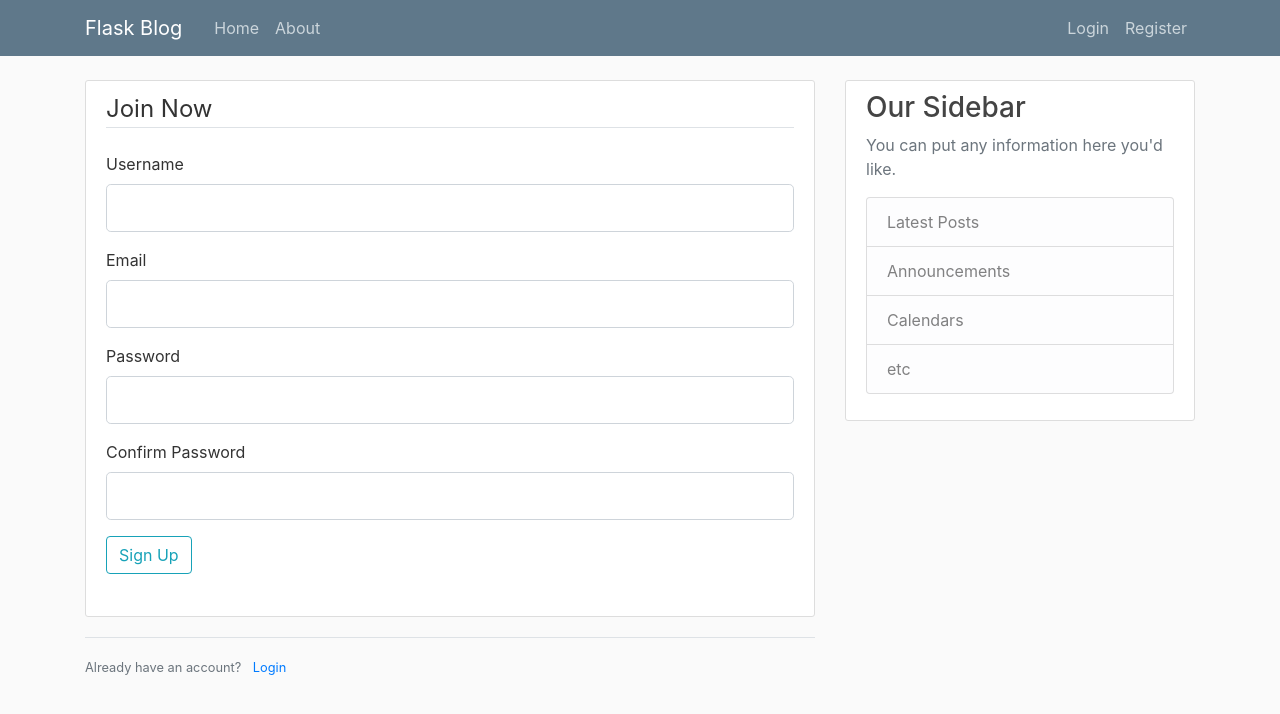
After one commit to Hephaestus14089/flask-tutorial, a Flask app: page /register in a window 1280 px wide. The commit adds this page. Shown: the top 714 px of the page. Run offline with Flask 2, Linux system fonts and the light colour scheme; some libraries are stand-ins or nearby versions.

Commit message:
Forms and Validation

```diff
--- a/app.py
+++ b/app.py
@@ -1,5 +1,8 @@
-from flask import Flask, render_template
+from flask import Flask, render_template, url_for, flash, redirect
+from forms import RegistrationForm, LoginForm
 app = Flask(__name__)
+
+app.config['SECRET_KEY'] = 'c185577fd74c1e33ba9914cd79fa48cb'
 
 posts = [
     {
@@ -25,5 +28,28 @@ def home():
 def about():
     return render_template("about.html", title = "About")
 
+@app.route('/register', methods=['GET', 'POST'])
+def register():
+    form = RegistrationForm()
+
+    if form.validate_on_submit():
+        flash(f"Account created for {form.username.data}.", 'success')
+        return redirect(url_for('home'))
+
+    return render_template("register.html", title = "Register", form = form)
+
+@app.route('/login', methods=['GET', 'POST'])
+def login():
+    form = LoginForm()
+
+    if form.validate_on_submit():
+        if form.email.data == 'admin@blog.com' and form.password.data == 'password':
+            flash("Login successfull, Welcome", 'success')
+            return redirect(url_for('home'))
+        else:
+            flash("Login unsuccessful, please check credentials", 'danger')
+
+    return render_template("login.html", title = "Login", form = form)
+
 if __name__ == '__main__':
     app.run(debug=True)
--- /dev/null
+++ b/forms.py
@@ -0,0 +1,34 @@
+from flask_wtf import FlaskForm
+from wtforms import StringField, PasswordField, SubmitField, BooleanField
+from wtforms.validators import DataRequired, Length, Email, EqualTo
+
+class RegistrationForm(FlaskForm):
+
+    username = StringField('Username', validators=[
+        DataRequired(),
+        Length(min=2, max=20)
+    ])
+    email = StringField('Email', validators=[
+        DataRequired(),
+        Email()
+    ])
+    password = PasswordField('Password', validators=[
+        DataRequired()
+    ])
+    confirm_password = PasswordField('Confirm Password', validators=[
+        DataRequired(),
+        EqualTo('password')
+    ])
+    submit = SubmitField('Sign Up')
+
+class LoginForm(FlaskForm):
+
+    email = StringField('Email', validators=[
+        DataRequired(),
+        Email()
+    ])
+    password = PasswordField('Password', validators=[
+        DataRequired()
+    ])
+    remember = BooleanField('Remember me')
+    submit = SubmitField('Login')
--- /dev/null
+++ b/static/layout.css
@@ -0,0 +1,80 @@
+body {
+  background: #fafafa;
+  color: #333333;
+  margin-top: 5rem;
+}
+
+h1, h2, h3, h4, h5, h6 {
+  color: #444444;
+}
+
+.bg-steel {
+  background-color: #5f788a;
+}
+
+.site-header .navbar-nav .nav-link {
+  color: #cbd5db;
+}
+
+.site-header .navbar-nav .nav-link:hover {
+  color: #ffffff;
+}
+
+.site-header .navbar-nav .nav-link.active {
+  font-weight: 500;
+}
+
+.content-section {
+  background: #ffffff;
+  padding: 10px 20px;
+  border: 1px solid #dddddd;
+  border-radius: 3px;
+  margin-bottom: 20px;
+}
+
+.article-title {
+  color: #444444;
+}
+
+a.article-title:hover {
+  color: #428bca;
+  text-decoration: none;
+}
+
+.article-content {
+  white-space: pre-line;
+}
+
+.article-img {
+  height: 65px;
+  width: 65px;
+  margin-right: 16px;
+}
+
+.article-metadata {
+  padding-bottom: 1px;
+  margin-bottom: 4px;
+  border-bottom: 1px solid #e3e3e3
+}
+
+.article-metadata a:hover {
+  color: #333;
+  text-decoration: none;
+}
+
+.article-svg {
+  width: 25px;
+  height: 25px;
+  vertical-align: middle;
+}
+
+.account-img {
+  height: 125px;
+  width: 125px;
+  margin-right: 20px;
+  margin-bottom: 16px;
+}
+
+.account-heading {
+  font-size: 2.5rem;
+}
--- a/templates/layout.html
+++ b/templates/layout.html
@@ -8,6 +8,7 @@
 
         <!-- Bootstrap CSS -->
         <link rel="stylesheet" href="https://stackpath.bootstrapcdn.com/bootstrap/4.1.3/css/bootstrap.min.css" integrity="sha384-MCw98/SFnGE8fJT3GXwEOngsV7Zt27NXFoaoApmYm81iuXoPkFOJwJ8ERdknLPMO" crossorigin="anonymous">
+        <link rel="stylesheet" type="text/css" href="{{ url_for('static', filename='layout.css') }}">
 
         {% if title %}
             <title>Flask Blog - {{ title }}</title>
@@ -17,9 +18,57 @@
     </head>
     <body>
 
-        <div class="container">
-            {% block content %}{% endblock %}
-        </div>
+        <header class="site-header">
+            <nav class="navbar navbar-expand-md navbar-dark bg-steel fixed-top">
+                <div class="container">
+                    <a class="navbar-brand mr-4" href="/">Flask Blog</a>
+                    <button class="navbar-toggler" type="button" data-toggle="collapse" data-target="#navbarToggle" aria-controls="navbarToggle" aria-expanded="false" aria-label="Toggle navigation">
+                        <span class="navbar-toggler-icon"></span>
+                    </button>
+                    <div class="collapse navbar-collapse" id="navbarToggle">
+                        <div class="navbar-nav mr-auto">
+                            <a class="nav-item nav-link" href="/">Home</a>
+                            <a class="nav-item nav-link" href="/about">About</a>
+                        </div>
+                        <!-- Navbar Right Side -->
+                        <div class="navbar-nav">
+                            <a class="nav-item nav-link" href="/login">Login</a>
+                            <a class="nav-item nav-link" href="/register">Register</a>
+                        </div>
+                    </div>
+                </div>
+            </nav>
+        </header>
+
+        <main role="main" class="container">
+            <div class="row">
+                <div class="col-md-8">
+                    {% with messages = get_flashed_messages(with_categories=true) %}
+                        {% if messages %}
+                            {% for category, message in messages %}
+                                <div class="alert alert-{{ category }}">
+                                    {{ message }}
+                                </div>
+                            {% endfor %}
+                        {% endif %}
+                    {% endwith %}
+                    {% block content %}{% endblock %}
+                </div>
+                <div class="col-md-4">
+                    <div class="content-section">
+                        <h3>Our Sidebar</h3>
+                        <p class='text-muted'>You can put any information here you'd like.
+                            <ul class="list-group">
+                                <li class="list-group-item list-group-item-light">Latest Posts</li>
+                                <li class="list-group-item list-group-item-light">Announcements</li>
+                                <li class="list-group-item list-group-item-light">Calendars</li>
+                                <li class="list-group-item list-group-item-light">etc</li>
+                            </ul>
+                        </p>
+                    </div>
+                </div>
+            </div>
+        </main>
 
         <!-- Optional JavaScript -->
         <!-- jQuery first, then Popper.js, then Bootstrap JS -->
--- /dev/null
+++ b/templates/register.html
@@ -0,0 +1,72 @@
+{% extends "layout.html" %}
+{% block content %}
+    <div class="content-section">
+        <form method="POST" action="">
+            {{ form.hidden_tag() }}
+            <fieldset class="form-group">
+                <legend class="border-bottom mb-4">Join Now</legend>
+                <div class="form-group">
+                    {{ form.username.label(class="form-control-label") }}
+                    {% if form.username.errors %}
+                        {{ form.username.label(class="form-control form-control-lg is-invalid") }}
+                        <div class="invalid-feedback">
+                            {% for errors in form.username.errors %}
+                                <span>{{ error }}</span>
+                            {% endfor %}
+                        </div>
+                    {% else %}
+                        {{ form.username(class="form-control form-control-lg") }}
+                    {% endif %}
+                </div>
+                <div class="form-group">
+                    {{ form.email.label(class="form-control-label") }}
+                    {% if form.email.errors %}
+                        {{ form.email.label(class="form-control form-control-lg is-invalid") }}
+                        <div class="invalid-feedback">
+                            {% for errors in form.email.errors %}
+                                <span>{{ error }}</span>
+                            {% endfor %}
+                        </div>
+                    {% else %}
+                        {{ form.email(class="form-control form-control-lg") }}
+                    {% endif %}
+                </div>
+                <div class="form-group">
+                    {{ form.password.label(class="form-control-label") }}
+                    {% if form.password.errors %}
+                        {{ form.password.label(class="form-control form-control-lg is-invalid") }}
+                        <div class="invalid-feedback">
+                            {% for errors in form.password.errors %}
+                                <span>{{ error }}</span>
+                            {% endfor %}
+                        </div>
+                    {% else %}
+                        {{ form.password(class="form-control form-control-lg") }}
+                    {% endif %}
+                </div>
+                <div class="form-group">
+                    {{ form.confirm_password.label(class="form-control-label") }}
+                    {% if form.confirm_password.errors %}
+                        {{ form.confirm_password.label(class="form-control form-control-lg is-invalid") }}
+                        <div class="invalid-feedback">
+                            {% for errors in form.confirm_password.errors %}
+                                <span>{{ error }}</span>
+                            {% endfor %}
+                        </div>
+                    {% else %}
+                        {{ form.confirm_password(class="form-control form-control-lg") }}
+                    {% endif %}
+                </div>
+                <div class="form-group">
+                    {{ form.submit(class="btn btn-outline-info") }}
+                </div>
+            </fieldset>
+        </form>
+    </div>
+    <div class="border-top pt-3">
+        <small class="text-muted">
+            Already have an account?
+            <a class="ml-2" href="{{ url_for('login') }}">Login</a>
+        </small>
+    </div>
+{% endblock content %}
```
Also changed, not shown: templates/article.html (added, +10 -0 lines), templates/home.html (+10 -3 lines), templates/login.html (added, +53 -0 lines), templates/main.html (added, +20 -0 lines), templates/navigation.html (added, +21 -0 lines).
